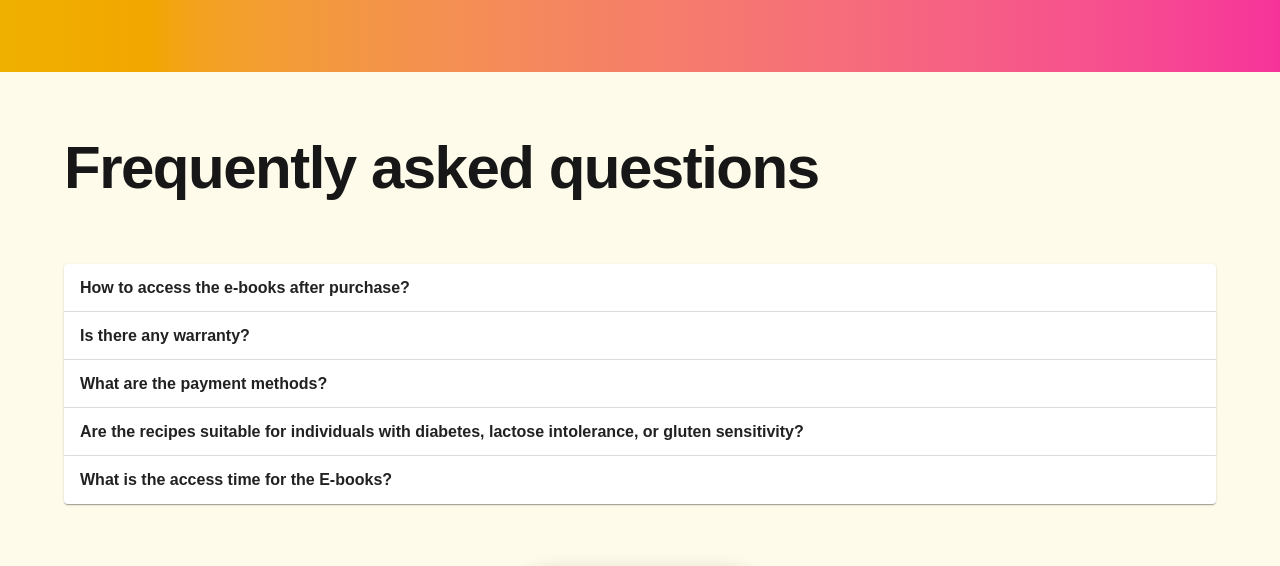
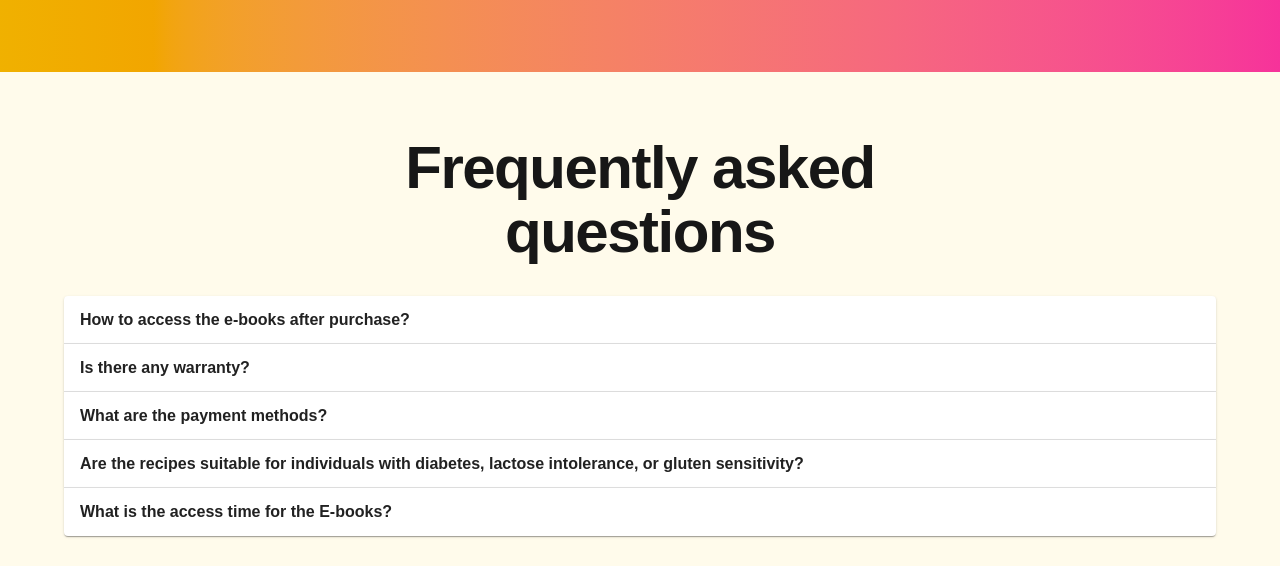
Before and after one commit to dnstld/recipeswithshake, a Next.js app: page / in a window 1280 px wide. Shown: the part 3640-4206 px from the top of the page. Built offline with nearby package versions, Linux system fonts and the light colour scheme; no server answers; some icons are missing; what @mui/material-nextjs would draw is missing.

Commit message:
update questions title styles

```diff
--- a/components/Questions.tsx
+++ b/components/Questions.tsx
@@ -26,11 +26,8 @@ const Questions = () => {
 
   return (
     <Box component="section">
-      <Container
-        maxWidth="lg"
-        className="my-8 lg:my-16 flex flex-col gap-8 lg:gap-16"
-      >
-        <h2 className="text-4xl font-bold tracking-tight lg:leading-16 sm:text-5xl md:text-6xl">
+      <Container maxWidth="lg" className="my-8 lg:my-16">
+        <h2 className="text-4xl font-bold tracking-tight lg:leading-16 sm:text-5xl md:text-6xl text-center max-w-2xl mx-auto mb-8">
           {t("title")}
         </h2>
         <div className="text-left">
```
